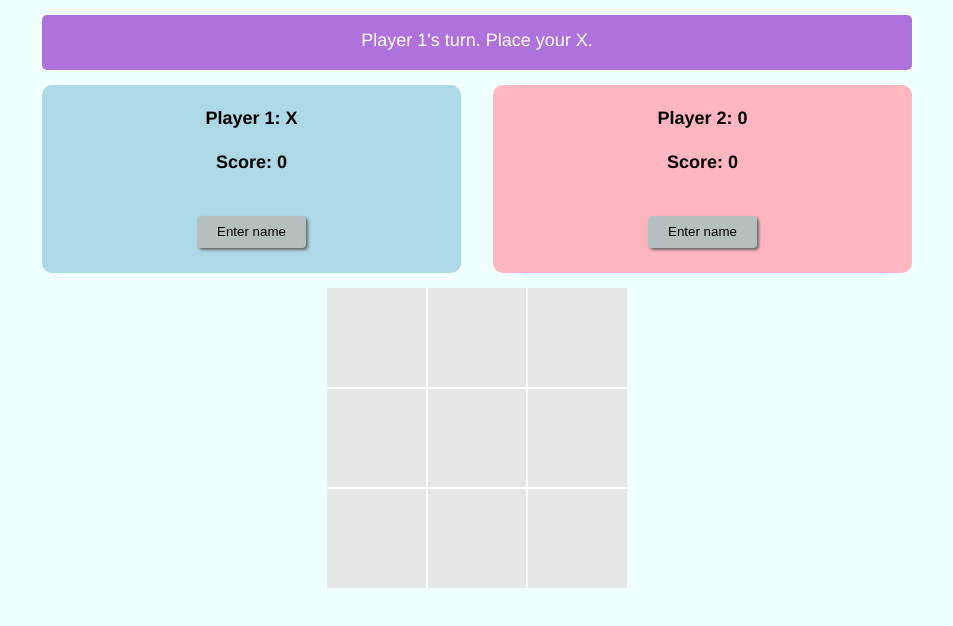
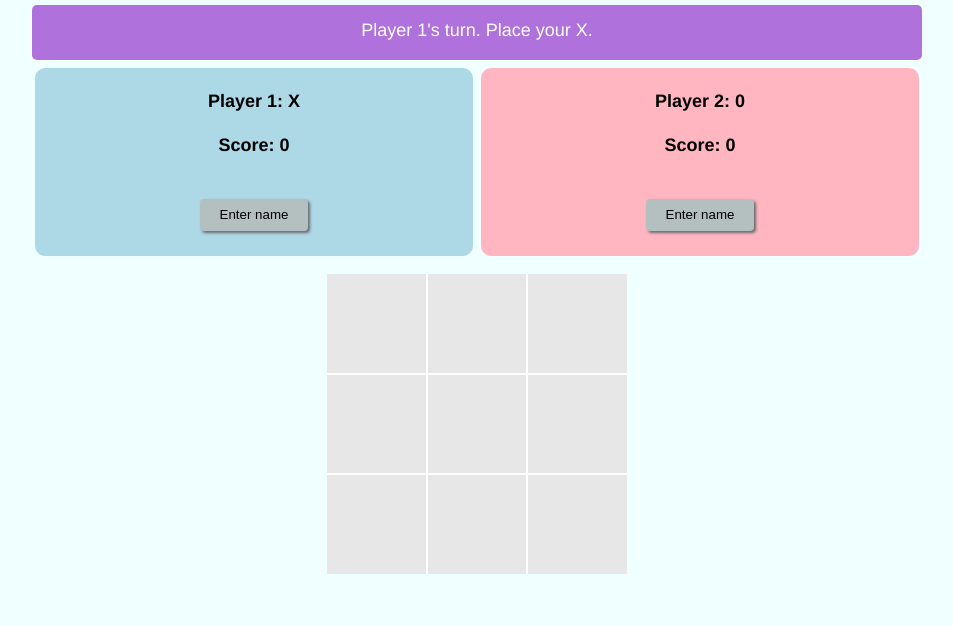
Before and after one commit to MisterKrud/tic-tac-toe, a plain HTML site: page index.html in a window 1280 px wide. Shown: the whole page, without its empty margins (163-1116 px from the left). Drawn offline with Linux system fonts and the light colour scheme.

Commit message:
Modify borders

```diff
--- a/styles.css
+++ b/styles.css
@@ -21,6 +21,7 @@ body {
     flex-direction: column;
     align-items: center;
     justify-content: center;
+    margin-top: 18px;
 
 
 }
@@ -95,8 +96,8 @@ input:hover, input:focus{
     background-color:rgb(175, 113, 219);
     margin: 0 auto;
     height: 25px;
-    margin: 15px;
-    padding: 15px;
+    margin: 5px;
+    padding: 15px 5px;
     font-size: 18px;
     text-align: center;
     color: white;
@@ -106,9 +107,10 @@ input:hover, input:focus{
 #player-names{
     display: grid;
     grid-template-columns: 1fr 1fr;
-    margin: 15px;
+    margin: 8px;
     text-align: center;
-    grid-gap: 2rem;
+    grid-gap: 8px;
+
 }
 
 .player-container{
```
